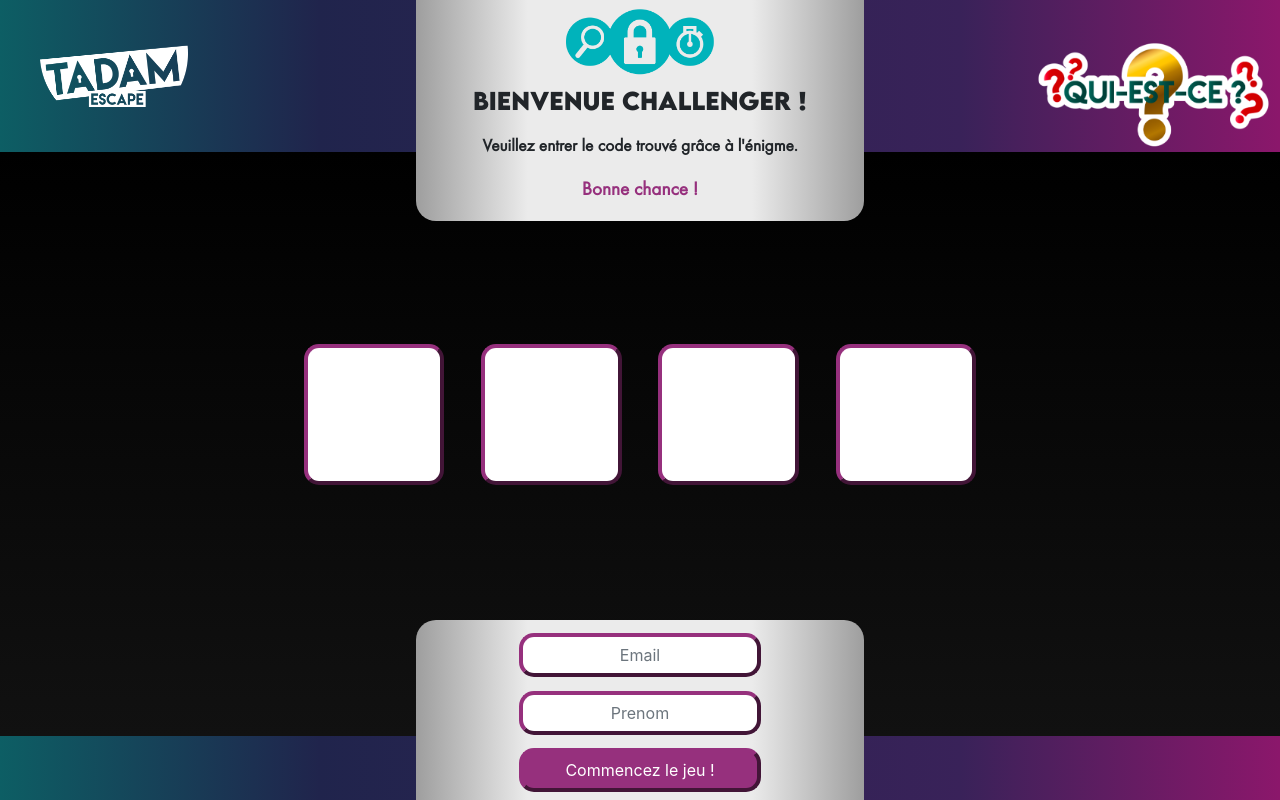
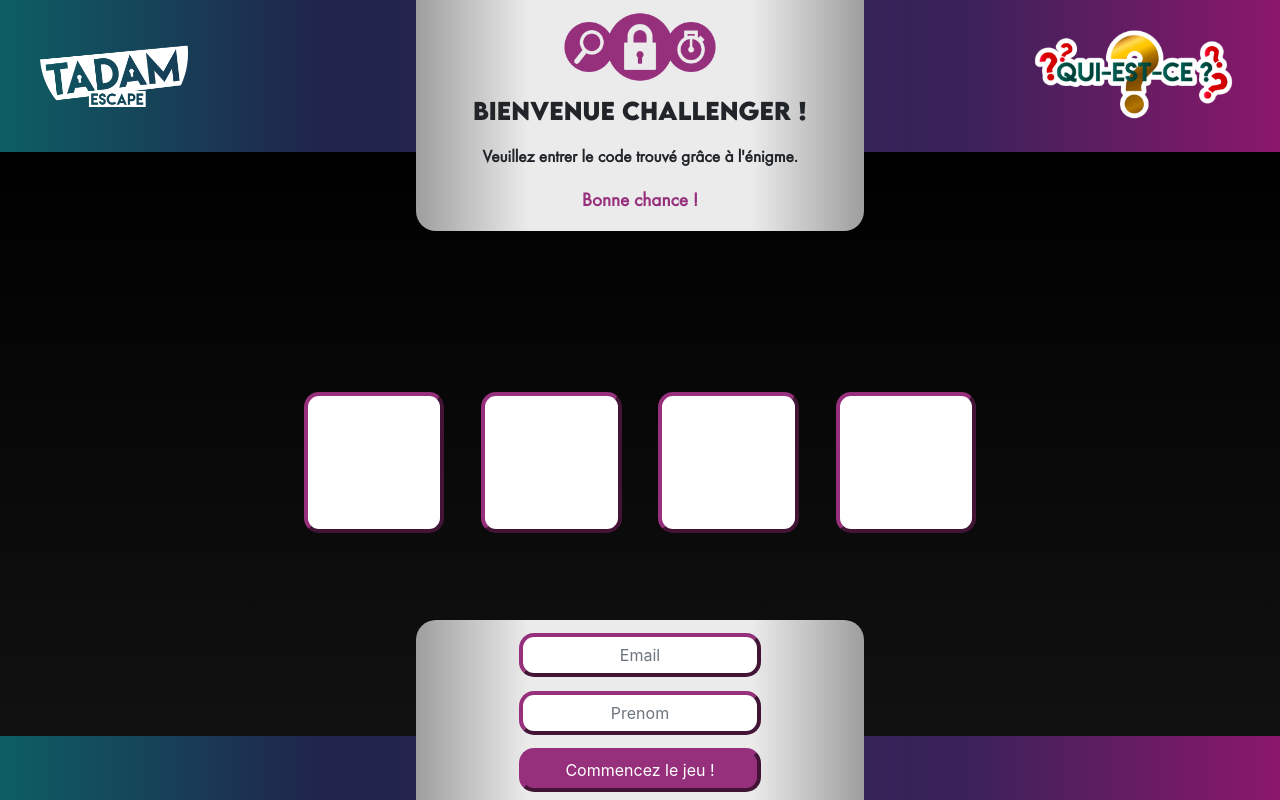
Before and after one commit to Mpreard/Tadam, a PHP site: page / in a window 1280 px wide. Run offline with PHP 8.4, Linux system fonts and the light colour scheme; some libraries are stand-ins or nearby versions.

Commit message:
add design

```diff
--- a/css/main.css
+++ b/css/main.css
@@ -43,10 +43,11 @@
 
 }
 
-.elancia {
-    float:right;
-    height: 100%;
-    padding-top : 3%;
+.quiestce {
+    float: right;
+    height: 81%;
+    padding-top: 2%;
+    padding-right: 3%;
 }
 
 .message {
@@ -107,7 +108,7 @@
 
 .form_container {
     background: linear-gradient(180deg, rgba(2,0,36,1) 0%, rgba(9,9,119,1) 0%, rgba(0,0,0,1) 0%, rgba(17,17,17,1) 100%);
-    padding-top: 12rem!important;
+    padding-top: 15rem!important;
     height: 73vh;
 }
 
@@ -417,7 +418,7 @@
         background: linear-gradient(90deg, rgba(158,158,158,1) 0%, rgba(235,235,235,1) 25%, rgba(235,235,235,1) 75%, rgba(158,158,158,1) 100%);
     }
 
-    .elancia {
+    .quiestce {
         float: none;
         height: 100%;
         padding-right: 3%;
--- a/css/page2.css
+++ b/css/page2.css
@@ -49,7 +49,7 @@
 }
 
 .end_presentation{
-    color: rgb(0 179 187);
+    color: #96307d;
     margin-block-end: 0em;
     margin-block-start: 0em;
 }
--- a/index.php
+++ b/index.php
@@ -21,7 +21,7 @@
   <div class = "main_container">
     <div class = "logos_welcome">
       <a href = "https://www.tadamescape.fr/" target="_blank"><img class="logo tadam" src="./assets/logos/logo_tadam.png"></a>
-      <img class="logo elancia" src="assets/logos/logo_quiestce.png">
+      <img class="logo quiestce" src="assets/logos/logo_quiestce.png">
       <div class ="welcome message" id="welcome_message">
         <img class ="logo cadenas" src="./assets/logos/logo_cadenas.png">
         <p class ="welcome_challenger"><strong> Bienvenue Challenger !</strong></p>
--- a/php/grille.php
+++ b/php/grille.php
@@ -25,12 +25,13 @@
     <title>Galerie d'images</title>
     <link rel="stylesheet" type="text/css" href="../css/page2.css">
     <link rel="stylesheet" type="text/css" href="../css/main.css" />
+    <link rel="stylesheet" type="text/css" href="https://maxcdn.bootstrapcdn.com/bootstrap/4.0.0/css/bootstrap.min.css" />
   </head>
   <body>
     <div class = "main_container">
       <div class = "logos_welcome">
         <a href = "https://www.tadamescape.fr/" target="_blank"><img class="logo tadam" src="../assets/logos/logo_tadam.png"></a>
-        <a href = "https://www.elancia.fr/" target="_blank"><img class="logo elancia" src="../assets/logos/logo_elancia.png"></a>
+        <img class="logo quiestce" src="../assets/logos/logo_quiestce.png">
         <div class ="welcome message">
           <img class ="logo cadenas" src="../assets/logos/logo_cadenas.png">
           <p class ="congrats"><strong>Bravo !</strong></p>
```
Also changed, not shown: assets/logos/logo_cadenas.png.
